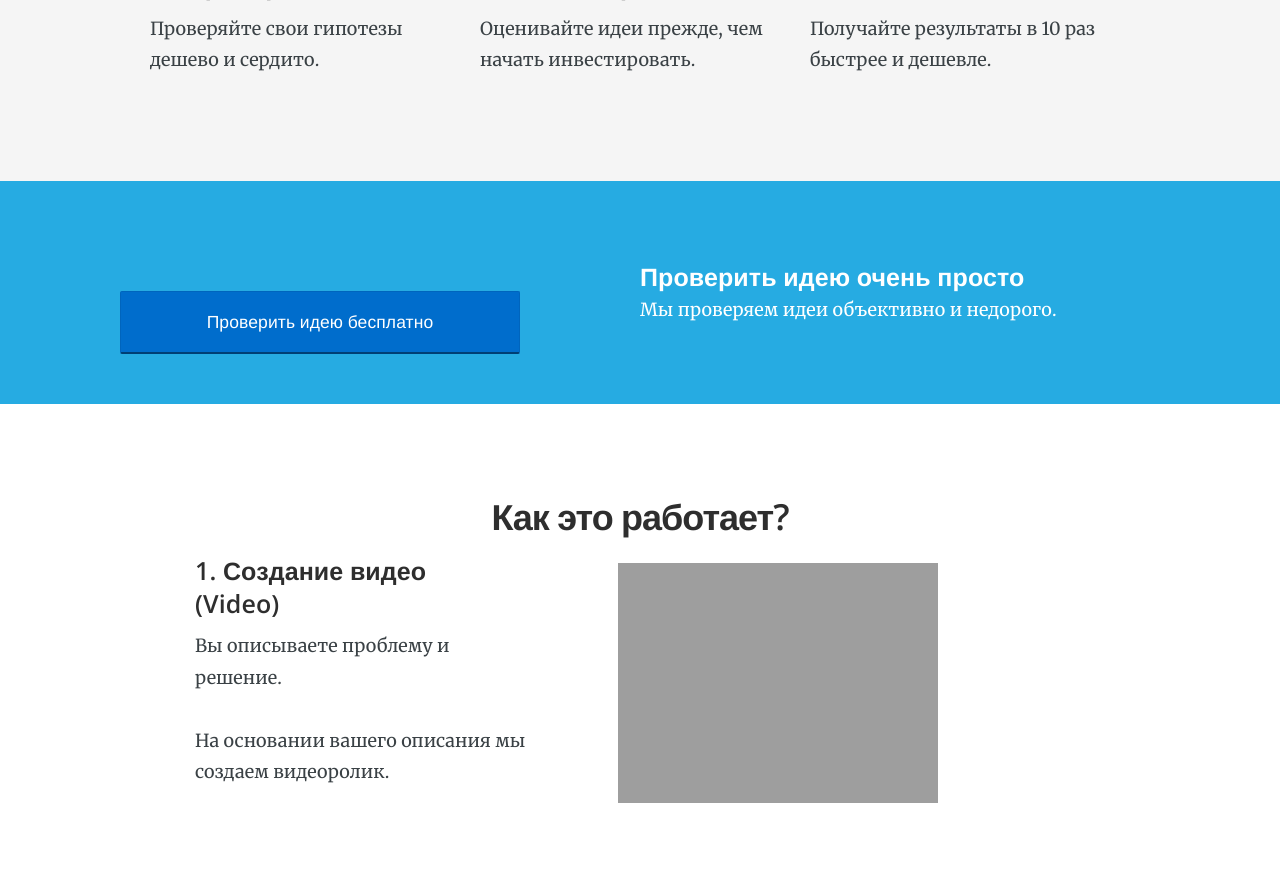
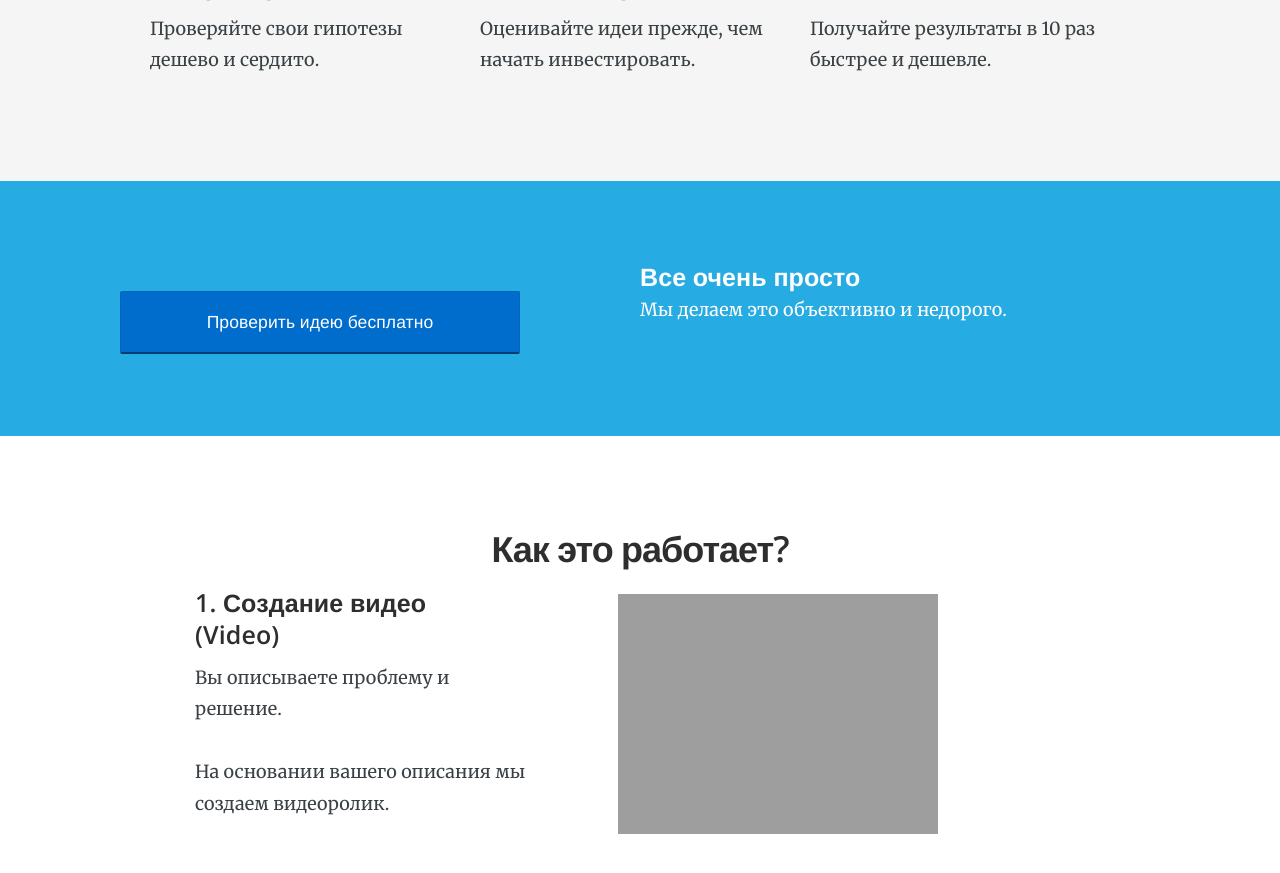
Before and after one commit to RakhimyanTim/enblabs.github.io, a Jekyll site: the page built from pages/index.html, in a window 1280 px wide and 900 px high, scrolled down 699 px. Shown: the top 873 px of the window. Built offline with Jekyll 4.4.1, drawn with Linux system fonts in a browser that asks for light colours; nearby versions of some CDN libraries.

Commit message:
Update index.html

```diff
--- a/pages/index.html
+++ b/pages/index.html
@@ -41,11 +41,11 @@
 <section class="bright-section centered" style="padding: 50px 0 50px 0;">
 	<div class="other-features">
 		<div class="col-1-2">
-			<p style="margin:0;"><a href="https://docs.google.com/forms/d/e/1FAIpQLSfA7j4SrY-6EHuOiqnMStcfDFdO40rDrZnk1Y3PsfuBPKN5DQ/viewform?usp=sf_link" class="btn btn-primary btn-large btn-block btn-centered sign-up">Проверить идею бесплатно</a>
+			<p><a href="https://docs.google.com/forms/d/e/1FAIpQLSfA7j4SrY-6EHuOiqnMStcfDFdO40rDrZnk1Y3PsfuBPKN5DQ/viewform?usp=sf_link" class="btn btn-primary btn-large btn-block btn-centered sign-up">Проверить идею бесплатно</a>
 		</div>
 		<div class="col-1-2">
-			<h4 style="text-align: left; margin:0;">Проверить идею очень просто</h4>
-			<p style="text-align: left; margin:0;">Мы проверяем идеи объективно и недорого.</p>
+			<h4 style="text-align: left; margin:0;">Все очень просто</h4>
+			<p style="text-align: left; margin:0;">Мы делаем это объективно и недорого.</p>
 		</div>
 	</div>
 </section>
```
